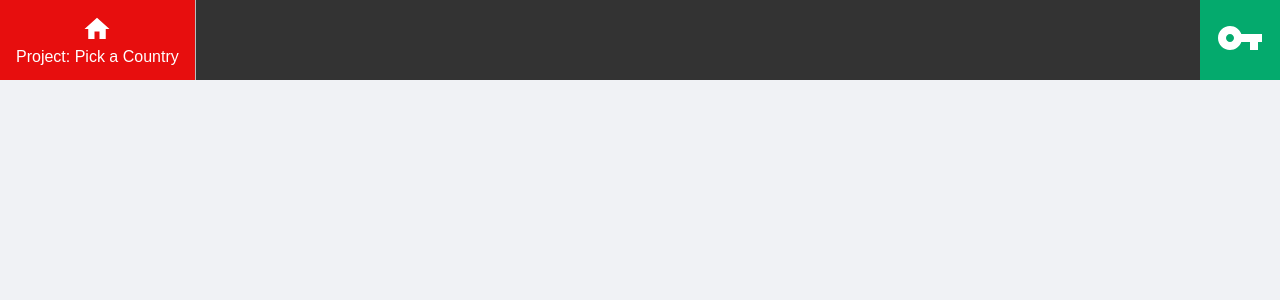
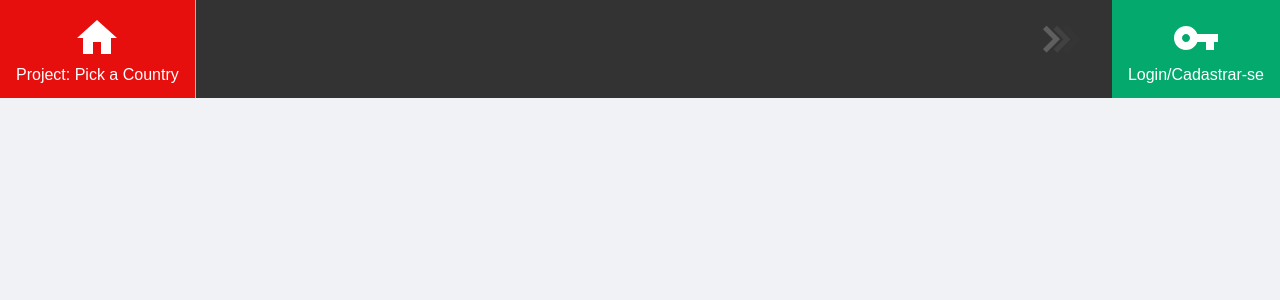
Before and after one commit to strublic/country-info-react-ror-frontend, a React (Create React App) app: page / in a window 1280 px wide. Shown: the top 300 px of the page. Built offline with nearby package versions, Linux system fonts and the light colour scheme.

Commit message:
Add css arrows effects in top menu bar

```diff
--- a/src/components/Nav.jsx
+++ b/src/components/Nav.jsx
@@ -4,7 +4,7 @@ import { useAppState } from "../AppState";
 import HomeIcon from "@mui/icons-material/Home";
 import LogoutIcon from "@mui/icons-material/Logout";
 import { AddCountry } from "./Button";
-import VpnKeyIcon from '@mui/icons-material/VpnKey';
+import VpnKeyIcon from "@mui/icons-material/VpnKey";
 
 const Nav = (props) => {
   const { state, dispatch } = useAppState();
@@ -17,7 +17,7 @@ const Nav = (props) => {
           <ul>
             <li className="active">
               <a href="/">
-                <HomeIcon sx={{ fontSize: 30 }} />
+                <HomeIcon sx={{ fontSize: 48 }} />
                 <div>Project: Pick a Country</div>
               </a>
             </li>
@@ -39,13 +39,23 @@ const Nav = (props) => {
                 </li>
               </>
             ) : (
-              <li className="active btn-login">
-                <Link
-                  to="/auth/login"
-                >
-                  <VpnKeyIcon sx={{ fontSize: 48 }} />
-                </Link>
-              </li>
+              <>
+                <li>
+                  <div class="arrow">
+                    <span></span>
+                    <span></span>
+                    <span></span>
+                  </div>
+                </li>
+                <li className="active btn-login">
+                  <Link to="/auth/login">
+                    <VpnKeyIcon sx={{ fontSize: 48 }} />
+                    <div>Login/Cadastrar-se</div>
+                  </Link>
+                </li>
+
+                {/* <label className="btn-login" style={{color: "#fff", fontSize: "35px"}}>{">>>>>>"}</label> */}
+              </>
             )}
           </ul>
         </div>
--- a/src/index.css
+++ b/src/index.css
@@ -226,19 +226,6 @@ input {
   resize: vertical;
   font-size: 16px;
 }
-/*
-.form-container input[type=submit] {
-  background-color: #04AA6D;
-  color: white;
-  padding: 12px 20px;
-  border: none;
-  border-radius: 4px;
-  cursor: pointer;
-} */
-
-/* .form-container input[type=submit]:hover {
-  background-color: #45a049;
-} */
 
 .form-container .container {
   border-radius: 5px;
@@ -246,3 +233,45 @@ input {
   padding: 20px;
   width: 360px;
 }
+
+/* ARROW EFFECTS */
+.arrow {
+  position: absolute;
+  top: 30px;
+  right: 250px;
+  transform: translate(-50%, -50%);
+  transform: rotate(-90deg);
+}
+
+.arrow span {
+  display: block;
+  width: 1.5vw;
+  height: 1.5vw;
+  border-bottom: 5px solid white;
+  border-right: 5px solid white;
+  transform: rotate(45deg);
+  margin: -10px;
+  animation: animate 2s infinite;
+}
+
+.arrow span:nth-child(2) {
+  animation-delay: -0.2s;
+}
+
+.arrow span:nth-child(3) {
+  animation-delay: -0.4s;
+}
+
+@keyframes animate {
+  0% {
+      opacity: 0;
+      transform: rotate(45deg) translate(-20px, -20px);
+  }
+  50% {
+      opacity: 1;
+  }
+  100% {
+      opacity: 0;
+      transform: rotate(45deg) translate(20px, 20px);
+  }
+}
```
